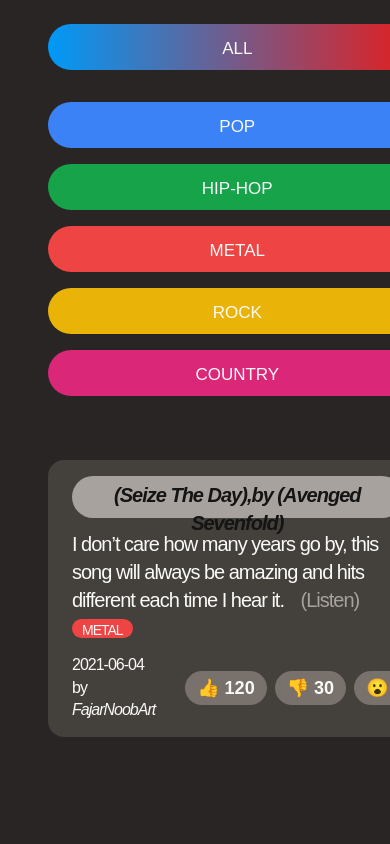
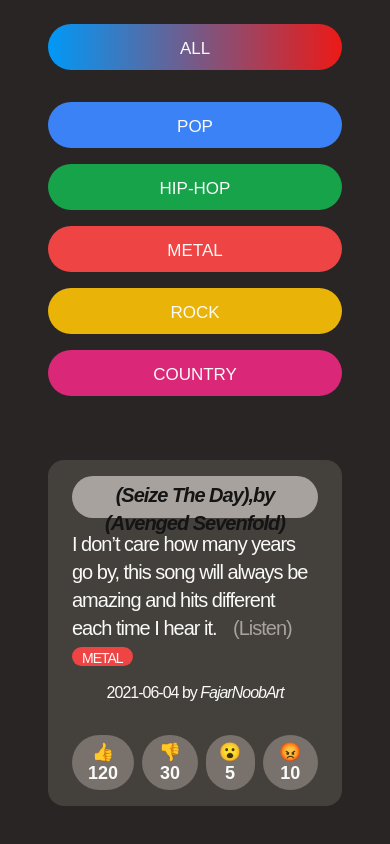
Before and after one commit to BadeaFreh/eXMR-Fullstack-Hackathon, a website: page public/index.html in a window 390 px wide. Shown: the part 667-1511 px from the top of the page. Before the commit the page ends 1452 px from the top, so only its background shows below. Drawn offline with Linux system fonts and the light colour scheme; a web font is replaced by a local one.

Commit message:
some responsiveness ..

```diff
--- a/public/styles/home-styles.css
+++ b/public/styles/home-styles.css
@@ -259,6 +259,13 @@
     }
   }
 
+  @media (max-width: 930px) {
+    .review-footer {
+        flex-direction: column;
+        margin: 0 auto;
+    }
+  }
+
   @media (max-width: 1000px) {
     body {
       padding: 32px 48px;
```
